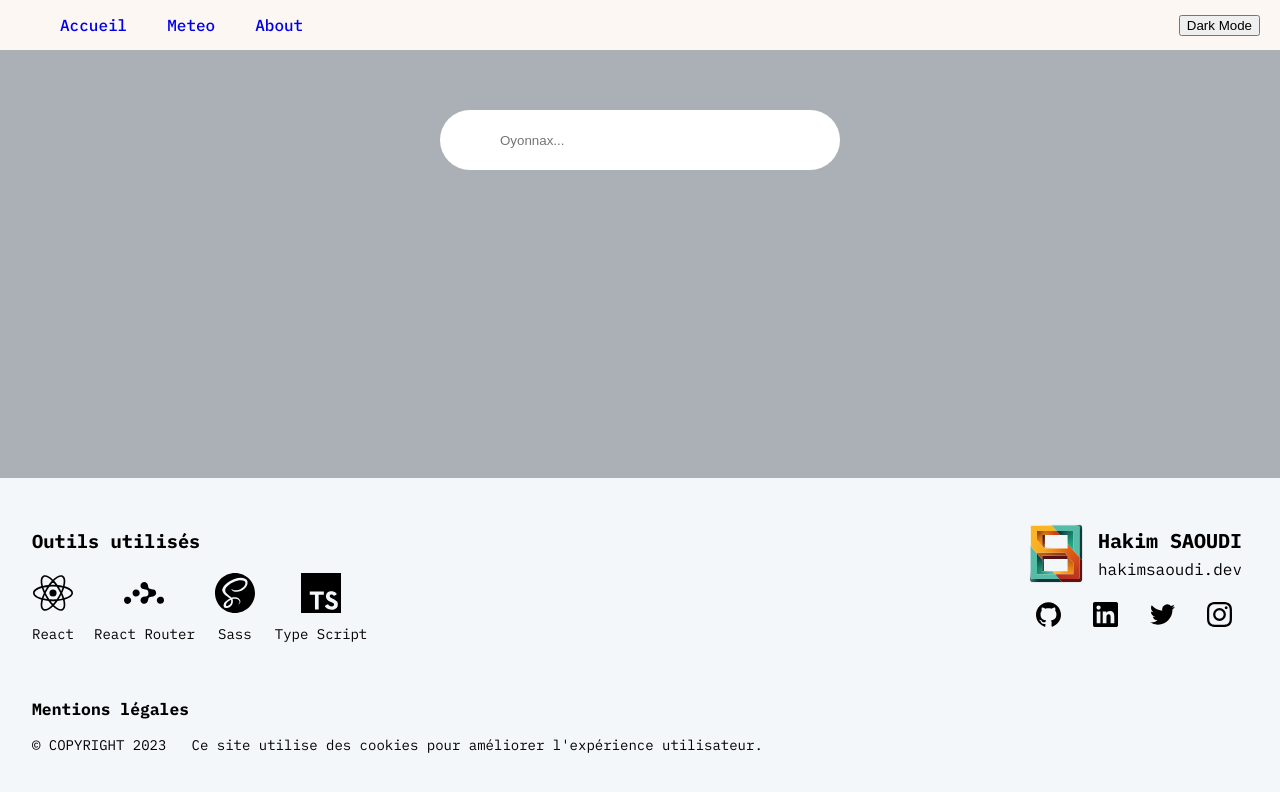
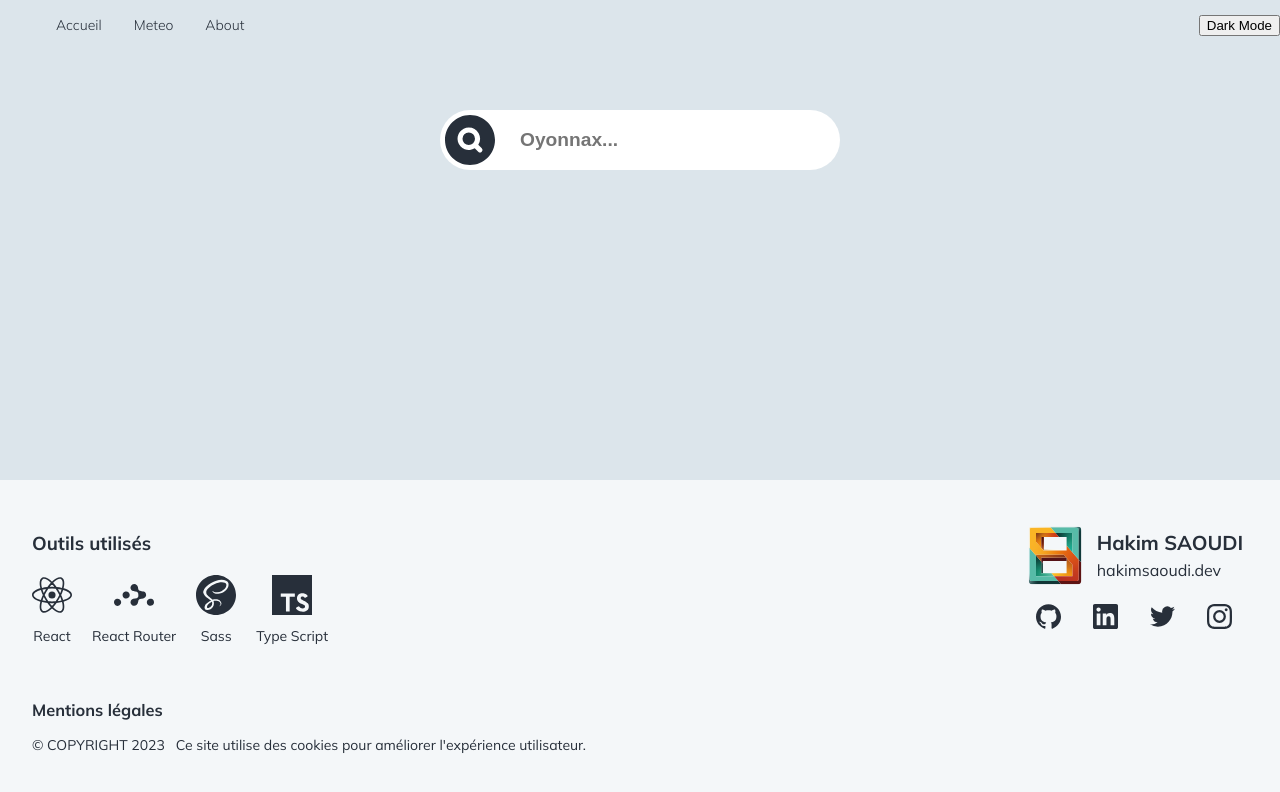
Before and after one commit to saoudi-h/meteo-react-app, a React (Create React App) app: page /weather in a window 1280 px wide. Shown: the top 792 px of the page. Built offline with nearby package versions, Linux system fonts and the light colour scheme; no server answers.

Commit message:
little updates

```diff
--- a/src/components/formWeather/FormWeather.sass
+++ b/src/components/formWeather/FormWeather.sass
@@ -15,13 +15,21 @@
 		width: 400px
 		height: 60px
 		margin-top: 60px
+		position: relative
 
 		input
 			display: block
 			width: 100%
 			height: 100%
 			background-color: none
-			padding: 0 30px 0 60px
+			padding: 0 30px 0 80px
 			border: none
 			border-radius: 100px
-			outline-offset: -8px
+			outline-offset: 0px
+			font-weight: 600
+			font-size: 1.2rem
+
+		svg
+			width: 60px
+			position: absolute
+			left: 0px
--- a/src/components/formWeather/FormWeather.tsx
+++ b/src/components/formWeather/FormWeather.tsx
@@ -1,5 +1,6 @@
 import React from 'react'
 import './FormWeather.sass'
+import SearchSvg from '../icons/SearchSvg';
 
 interface FormWeatherProps {
     onSubmit: (e: React.FormEvent<HTMLFormElement>) => void;
@@ -8,6 +9,9 @@ const FormWeather: React.FC<FormWeatherProps> = ({ onSubmit }) => {
     return (
         <form onSubmit={onSubmit} className="weather_form">
             <div className="weather_form__search">
+
+
+                <SearchSvg />
                 <input type="search" name="searchQuery" placeholder='Oyonnax...' aria-label="Search weather by City" />
             </div>
         </form>
--- a/src/components/header/Header.sass
+++ b/src/components/header/Header.sass
@@ -1,20 +1,44 @@
-nav
-  width: 100%
-  height: 50px
-  background-color: #fdf7f4
-  color: #953820
-  display: flex
-  justify-content: space-between
+@use '../../styles/colors' as *
 
-  ul
+.header
+
+  &.dark
+    nav
+      ul
+        li
+          .link
+            &:hover
+              color: $accent-300
+            div
+  nav
+    width: 100%
     display: flex
-    align-items: center
-    justify-content: center
-    list-style: none
+    justify-content: space-between
 
-    li
-      padding: 0 20px
+    ul
+      display: flex
+      flex-direction: row
+      align-items: center
+      justify-content: center
+      list-style: none
+      margin: 0
+      li
+        margin: 0
+        .link
+          color: currentColor
+          font-family: Mulish
+          font-size: 14px
+          font-weight: 300
+          text-decoration: none
+          display: flex
+          flex-direction: row
+          align-items: center
+          justify-content: center
+          height: 50px
+          padding: 0 16px
 
-      .link
-        text-decoration: none
-        font-weight: 500
+          &:hover
+            color: $accent-dark-300
+          div
+            display: block
+            text-decoration: none
--- a/src/components/header/Header.tsx
+++ b/src/components/header/Header.tsx
@@ -2,15 +2,18 @@ import React from 'react'
 import './Header.sass'
 import { Link } from 'react-router-dom'
 import ToggleTheme from './toggleTheme/ToggleTheme'
+import { useTheme } from '../../contexts/ThemeContext'
+import { classNames } from '../../lib/classnames'
 
 const Header: React.FC = () => {
+    const { theme } = useTheme();
     return (
-        <header>
+        <header className={classNames('header', theme)}>
             <nav>
                 <ul>
-                    <li><Link to="/" className="link">Accueil</Link></li>
-                    <li><Link to="/weather" className="link">Meteo</Link></li>
-                    <li><Link to="/about" className="link">About</Link></li>
+                    <li><Link to="/" className="link"><div>Accueil</div></Link></li>
+                    <li><Link to="/weather" className="link"><div>Meteo</div></Link></li>
+                    <li><Link to="/about" className="link"><div>About</div></Link></li>
                 </ul>
                 <ul>
                     <li><ToggleTheme /></li>
--- a/src/components/icons/SearchSvg.tsx
+++ b/src/components/icons/SearchSvg.tsx
@@ -2,7 +2,7 @@ function SearchSvg() {
     return (
         <svg xmlns="http://www.w3.org/2000/svg" fill="none" viewBox="0 0 24 24">
             <g>
-                <path fill="currentColor" d="M0 0H24V24H0z"></path>
+                <path fill="" d="M0 0H24V24H0z"></path>
                 <path
                     fill="currentColor"
                     fillRule="evenodd"
--- a/src/index.sass
+++ b/src/index.sass
@@ -1,6 +1,11 @@
 @use "styles/colors" as *
 @import-normalize
-@import url("https://fonts.googleapis.com/css2?family=IBM+Plex+Mono:ital,wght@0,100;0,200;0,300;0,400;0,500;0,600;0,700;1,100;1,200;1,300;1,400;1,500;1,600;1,700&display=swap")
+@import-sanitize
+
+// IBM  Plex mono
+// @import url("https://fonts.googleapis.com/css2?family=IBM+Plex+Mono:ital,wght@0,100;0,200;0,300;0,400;0,500;0,600;0,700;1,100;1,200;1,300;1,400;1,500;1,600;1,700&display=swap")
+// Mulish
+@import url('https://fonts.googleapis.com/css2?family=Mulish:ital,wght@0,200;0,300;0,400;0,500;0,600;0,700;0,800;0,900;0,1000;1,200;1,300;1,400;1,500;1,600;1,700;1,800;1,900;1,1000&display=swap')
 
 #root
 	display: flex
@@ -9,14 +14,17 @@
 	min-height: 100vh
 body
 	margin: 0
-	background-color: $secondary-300
-	font-family: "IBM Plex Mono", monospace
+	background-color: $primary-100
+	color: $primary-900
+	font-family: mulish, arial
 	-webkit-font-smoothing: antialiased
 	-moz-osx-font-smoothing: grayscale
 	transition: background-color 0.5s ease, color 0.3s ease
+	overflow: hidden
 
 	&.dark
-		background-color: $secondary-dark-300
+		background-color: $primary-dark-100
+		color: $primary-dark-900
 
 *
 	box-sizing: border-box
```
